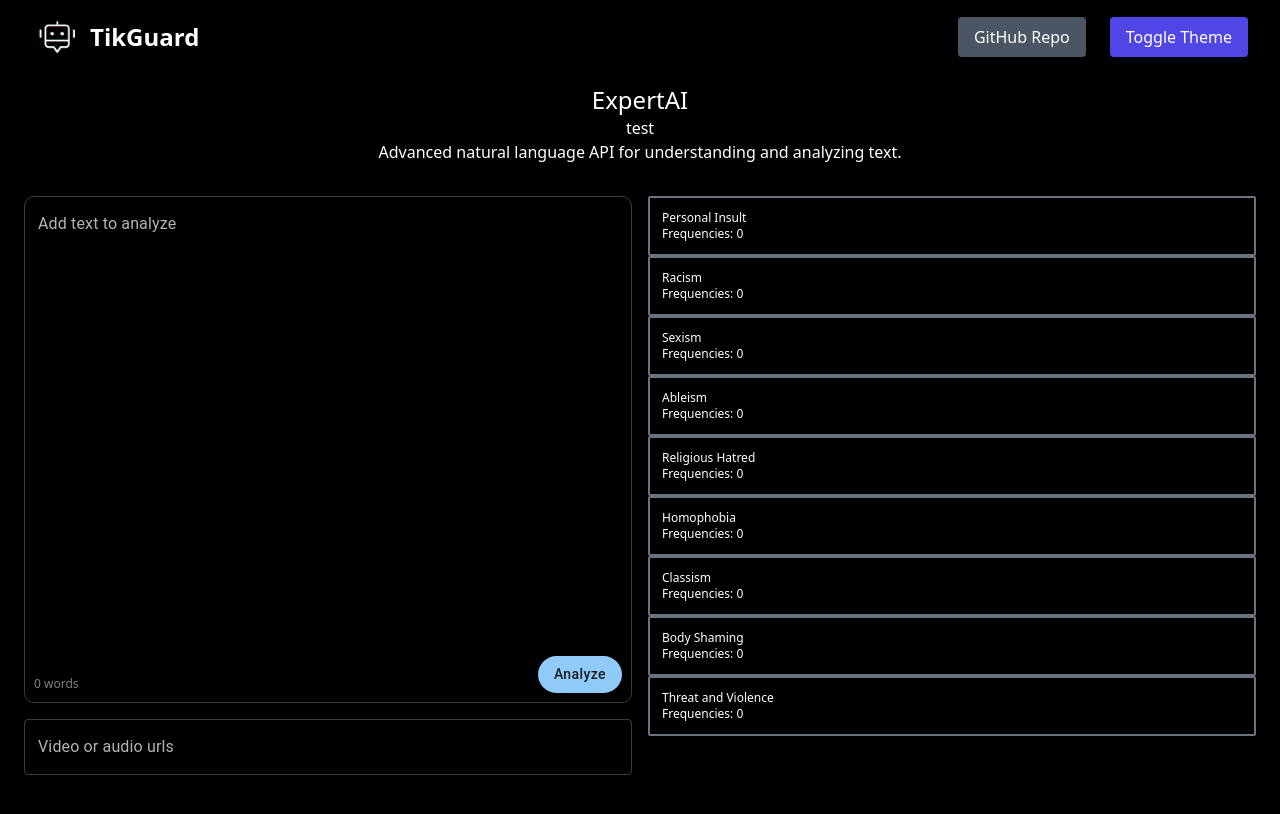
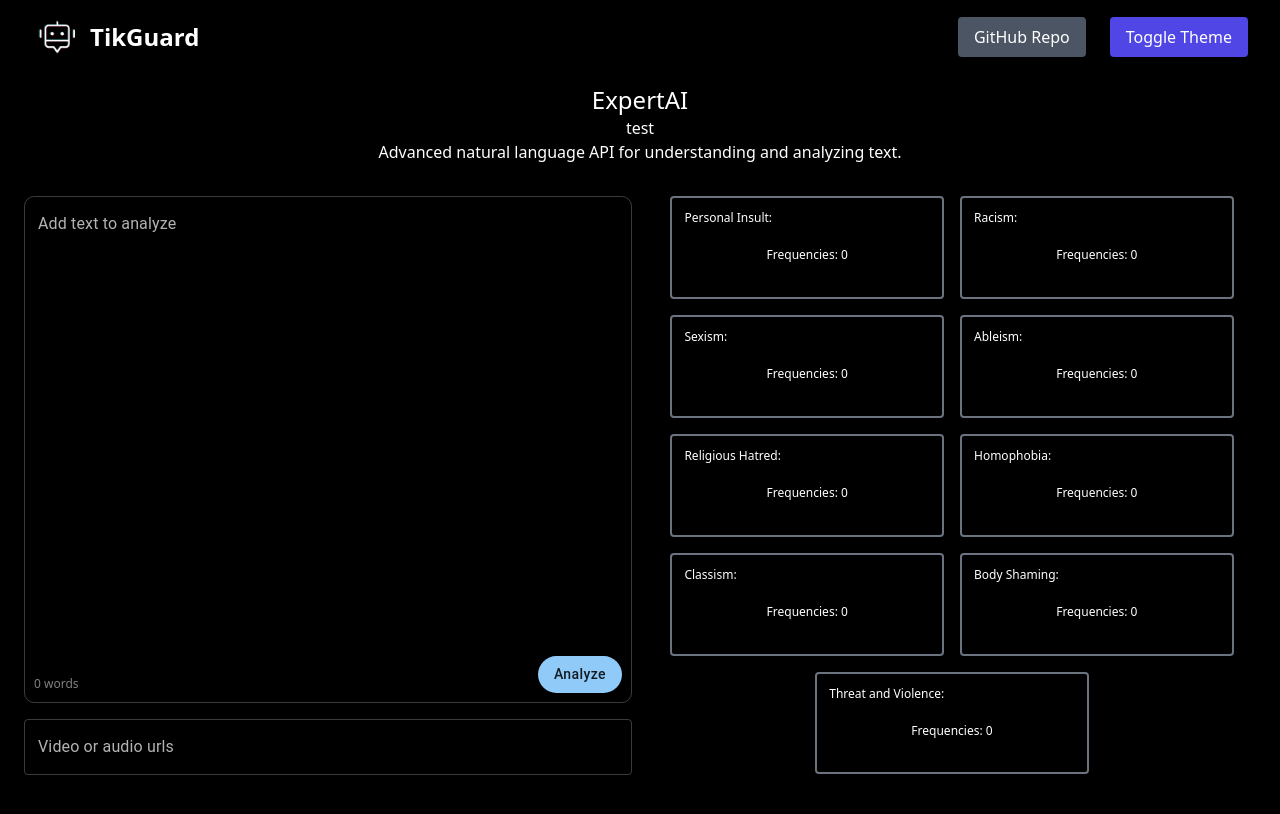
Before and after one commit to minhvyha/TikGuard, a Next.js app in the folder tikguard/: page /expertai in a window 1280 px wide. Shown: the top 814 px of the page. Built offline with nearby package versions, Linux system fonts and the light colour scheme.

Commit message:
refactor: Simplify error handling in AlertMessage and ModalCard components

```diff
--- a/tikguard/components/AlertMessage.tsx
+++ b/tikguard/components/AlertMessage.tsx
@@ -16,7 +16,7 @@ export default function AlertMessage() {
 
 
   const handleClose = (event?: React.SyntheticEvent | Event, reason?: string) => {
-    setError(null);
+    setError(null)
     if (reason === 'clickaway') {
       return;
     }
--- a/tikguard/components/ModalCard.tsx
+++ b/tikguard/components/ModalCard.tsx
@@ -1,10 +1,10 @@
           // @ts-ignore
 
 import React from 'react'
-import Typography from '@mui/material/Typography';
 import Modal from '@mui/material/Modal';
 import Box from '@mui/material/Box';
 import Table from './Table';
+import { useStore } from '@/app/context/context';
 
 const style = {
   position: 'absolute' as 'absolute',
@@ -27,14 +27,16 @@ const ModalCard = ({ data}: { data: {
 
   }]| null
 }}) => {
+  const {setError, setSeverity} = useStore();
   const [open, setOpen] = React.useState(false);
   const handleOpen = () => {
-    console.log(3)
+    if(!data.positions) {
+      setError('No data available for this category');
+      setSeverity('warning')
+    };
     setOpen(true)};
   const handleClose = () => {
-    console.log(1)
     setOpen(false)
-    console.log(open)
   };
   return (
     <>
@@ -48,11 +50,11 @@ const ModalCard = ({ data}: { data: {
           <Table data={data.positions} />
         </Box>
       </Modal> :<></>}
-    <div onClick={handleOpen}  className='transition-all flex flex-col  w-full p-3 border-2 cursor-pointer border-background-500 dark:border-gray-500 border-solid text-xs rounded-sm'>
+    <div onClick={handleOpen}  className='transition-all w-[45%] flex flex-col  p-3 border-2 cursor-pointer border-background-500 dark:border-gray-500 border-solid text-xs rounded'>
         <div>
-          {data.label}
+          {data.label}:
         </div>
-        <div >
+        <div className='h-full flex items-center justify-center '>
           Frequencies: {data.positions ? (data as { positions: any[] }).positions.length : 0}
         </div>
 
--- a/tikguard/components/Report.tsx
+++ b/tikguard/components/Report.tsx
@@ -62,7 +62,7 @@ const Report = ({ page }: { page: string }) => {
       console.log(remainingCards)
     }, []);
   return (
-    <div className=" h-full rounded-[3px] dark:text-white text-black dark:bg-black bg-white">
+    <div className=" h-full flex flex-row flex-wrap justify-center gap-4 rounded-[3px] dark:text-white text-black dark:bg-black bg-white">
       {modalCards}
       {remainingCards}
       {/* <ModalCard data={{
```
